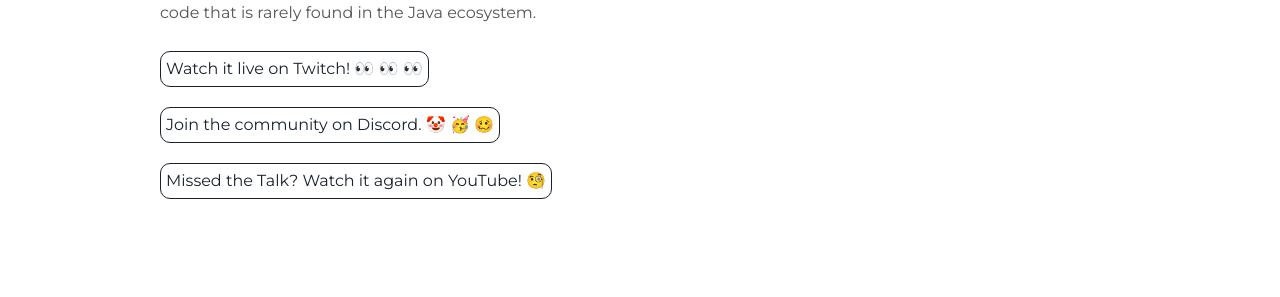
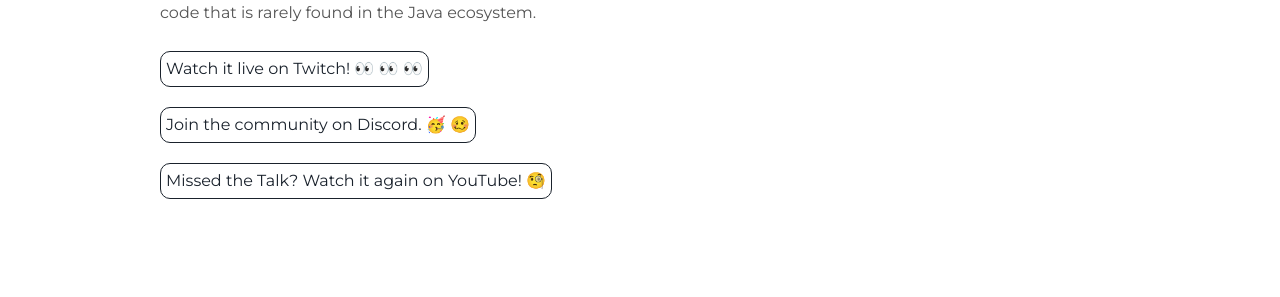
Before and after one commit to svettwer/svettwer.github.io, a Jekyll site: the page built from index.markdown, in a window 1280 px wide and 900 px high, scrolled down 1787 px. Shown: the part 455-752 px from the top of the window. Built offline with Jekyll 4.4.1, drawn with Linux system fonts in a browser that asks for light colours.

Commit message:
removed clone due to mobile line break

```diff
--- a/_includes/next-talks.html
+++ b/_includes/next-talks.html
@@ -12,7 +12,7 @@
     </ul>
     <p>Backend: Java; Frontend: Something with Javascript. This is what the tech stack looks like for most companies from medium-sized companies to large corporations when it comes to front-end back-end applications. This poses some problems. Code management as Monorepo? Uniform configuration? No technological hurdles? Anyone can perform any task? DevOps? Cloud first? Not easy at all! In this talk, I'll show some live coding and how to use technologies from the Javascript ecosystem in a combined front-end and back-end project to create a 12-factor app from a single repository. Further we'll experience an elegance and simplicity in code that is rarely found in the Java ecosystem.</p>
     <a class="project-link" href="{{site.twitch_url}}">Watch it live on Twitch! 👀 👀 👀</a>
-    <a class="project-link" href="https://discord.gg/2fHJ5Td">Join the community on Discord. 🤡 🥳 🥴</a>
+    <a class="project-link" href="https://discord.gg/2fHJ5Td">Join the community on Discord. 🥳 🥴</a>
     <a class="project-link" href="{{site.youtube_url}}">Missed the Talk? Watch it again on YouTube! 🧐</a>
   </div>
 </div>
```
